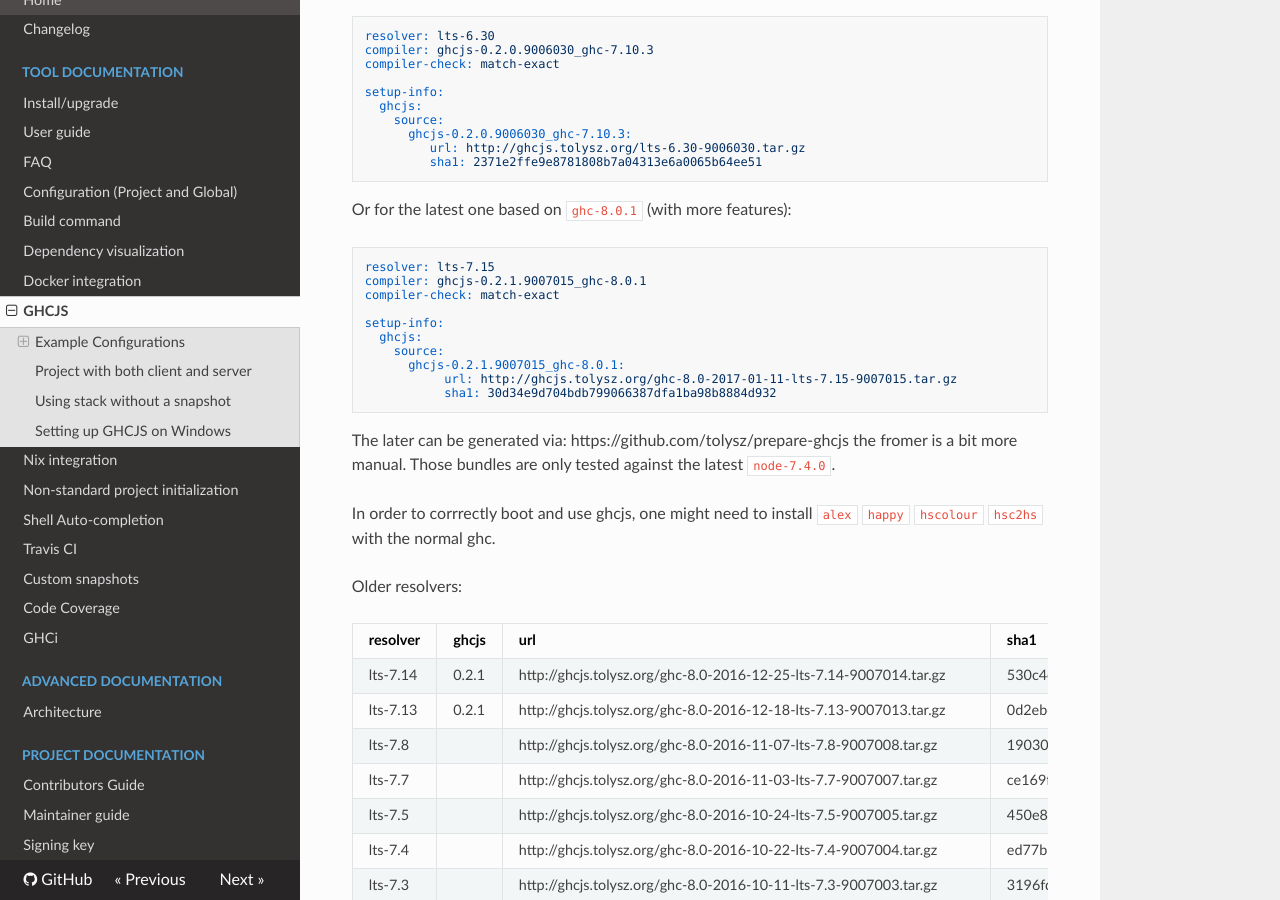
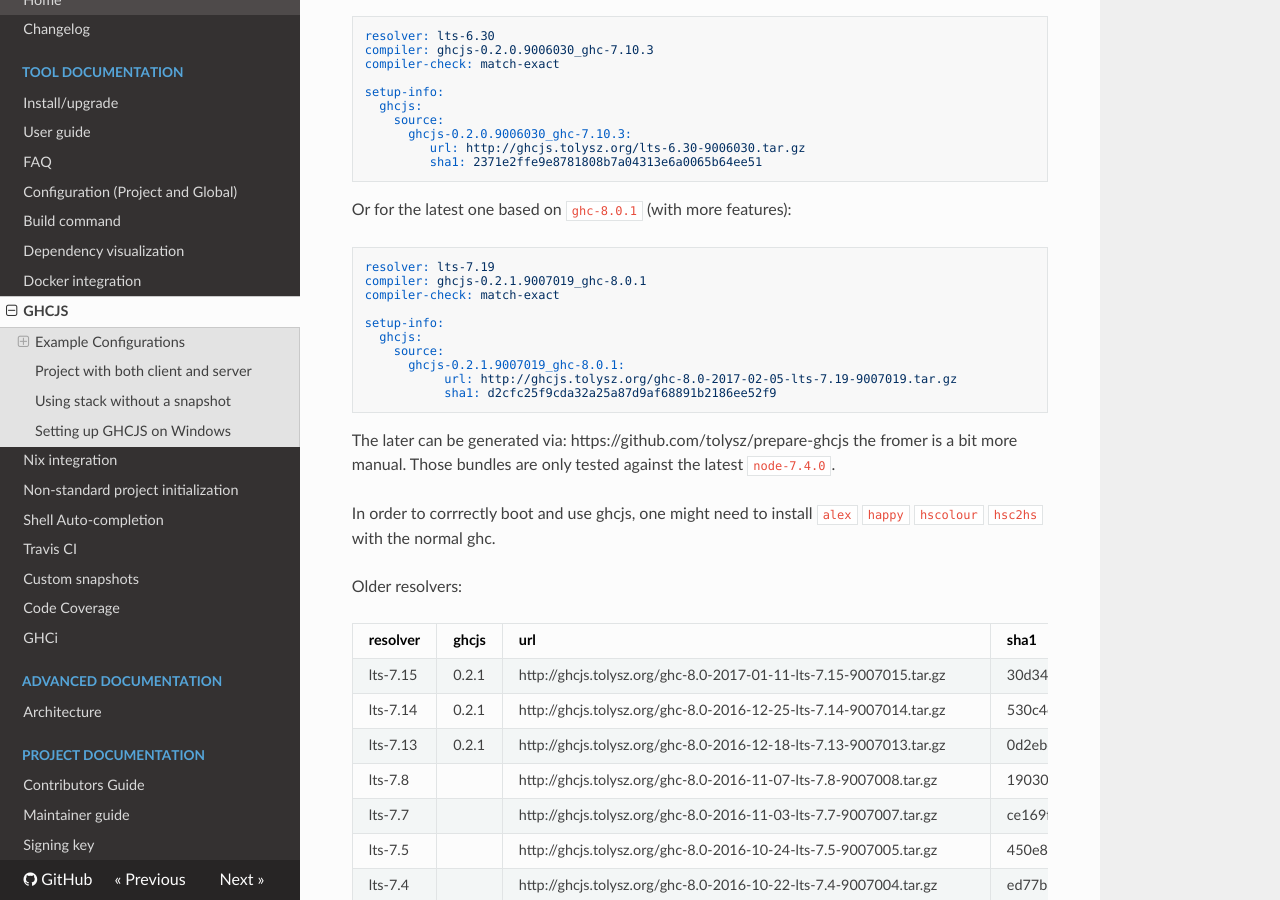
Before and after one commit to commercialhaskell/stack, an MkDocs documentation site: the page built from doc/ghcjs.md, in a window 1280 px wide and 900 px high, scrolled down 740 px. Built offline with MkDocs 1.6.1, drawn with Linux system fonts in a browser that asks for light colours; nearby versions of some CDN libraries; old or Windows-style settings are respelled for this version of MkDocs.

````diff
--- a/doc/ghcjs.md
+++ b/doc/ghcjs.md
@@ -39,16 +39,16 @@ setup-info:
 
 Or for the latest one based on `ghc-8.0.1` (with more features):
 ```yaml
-resolver: lts-7.15
-compiler: ghcjs-0.2.1.9007015_ghc-8.0.1
+resolver: lts-7.19
+compiler: ghcjs-0.2.1.9007019_ghc-8.0.1
 compiler-check: match-exact
 
 setup-info:
   ghcjs:
     source:
-      ghcjs-0.2.1.9007015_ghc-8.0.1:
-           url: http://ghcjs.tolysz.org/ghc-8.0-2017-01-11-lts-7.15-9007015.tar.gz
-           sha1: 30d34e9d704bdb799066387dfa1ba98b8884d932
+      ghcjs-0.2.1.9007019_ghc-8.0.1:
+           url: http://ghcjs.tolysz.org/ghc-8.0-2017-02-05-lts-7.19-9007019.tar.gz
+           sha1: d2cfc25f9cda32a25a87d9af68891b2186ee52f9
 ```
 The later can be generated via: https://github.com/tolysz/prepare-ghcjs
 the fromer is a bit more manual. Those bundles are only tested against the latest `node-7.4.0`.
@@ -59,6 +59,7 @@ Older resolvers:
 
 |resolver|ghcjs|url|sha1|
 |---|---|---|---|
+| lts-7.15 |0.2.1| http://ghcjs.tolysz.org/ghc-8.0-2017-01-11-lts-7.15-9007015.tar.gz | 30d34e9d704bdb799066387dfa1ba98b8884d932 |
 | lts-7.14 |0.2.1| http://ghcjs.tolysz.org/ghc-8.0-2016-12-25-lts-7.14-9007014.tar.gz | 530c4ee5e19e2874e128431c7ad421e336df0303 |
 | lts-7.13 |0.2.1| http://ghcjs.tolysz.org/ghc-8.0-2016-12-18-lts-7.13-9007013.tar.gz | 0d2ebe0931b29adca7cb9d9b9f77d60095bfb864 |
 | lts-7.8 || http://ghcjs.tolysz.org/ghc-8.0-2016-11-07-lts-7.8-9007008.tar.gz | 190300a3725cde44b2a08be9ef829f2077bf8825 |
````
